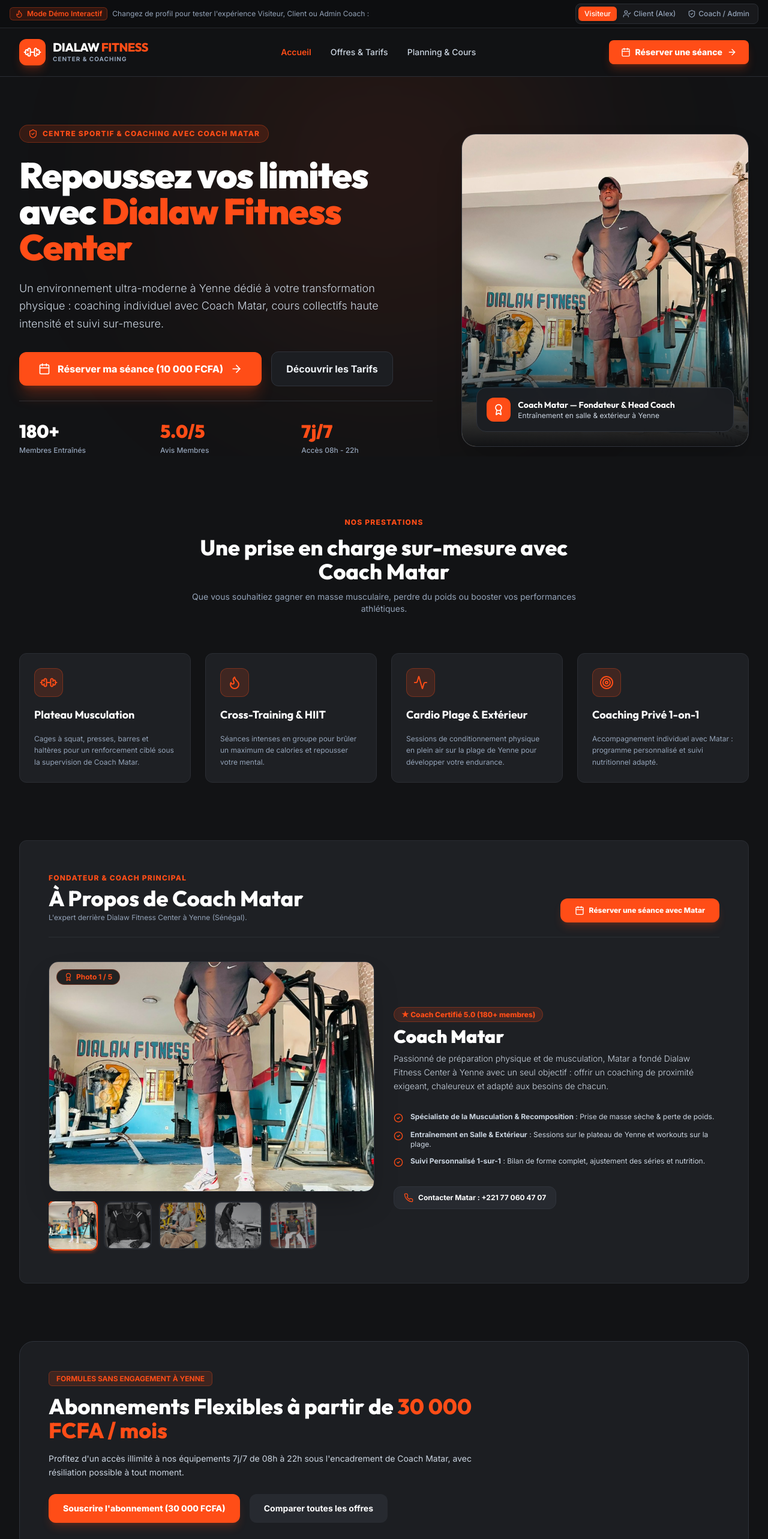
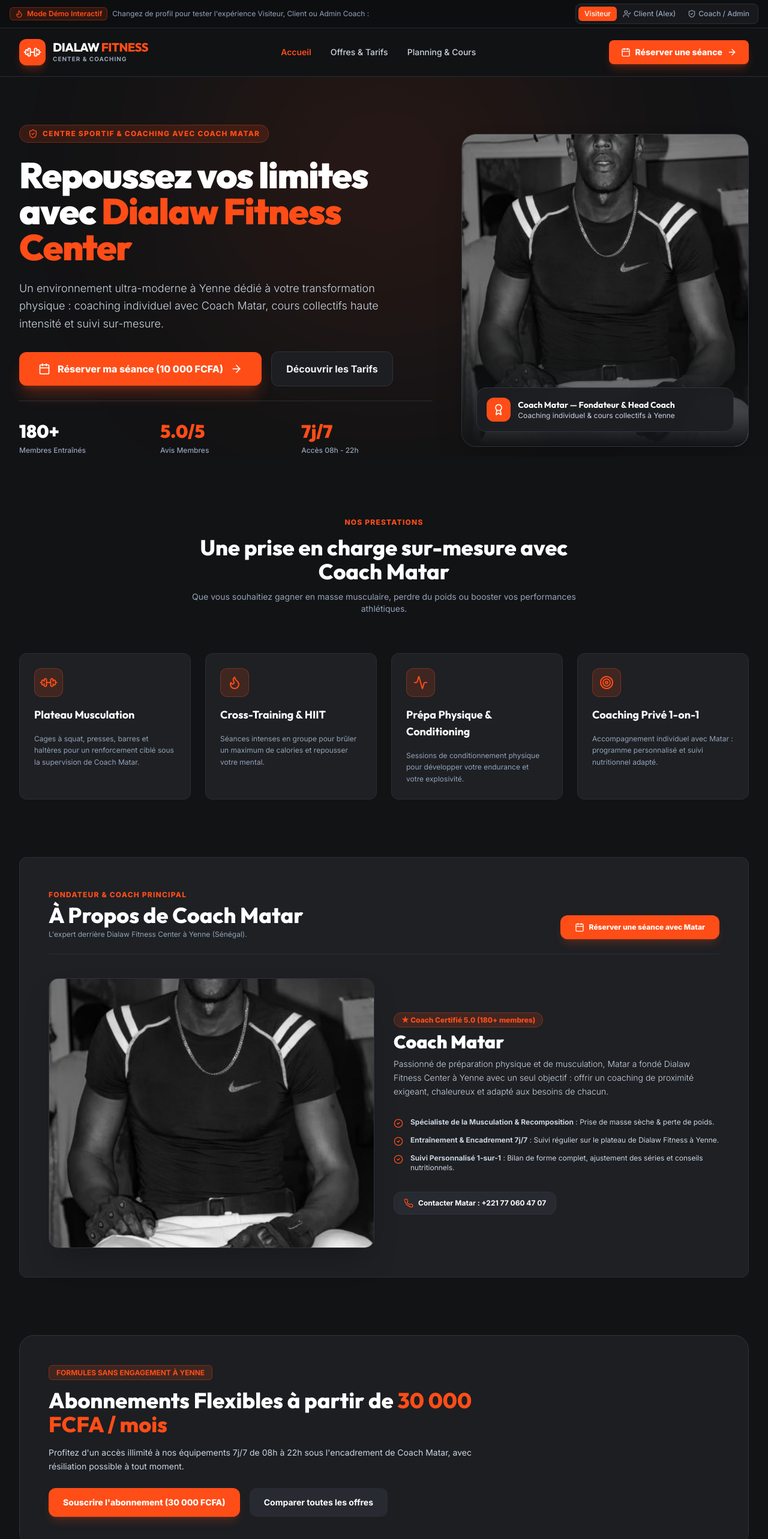
Before and after one commit to papabirane12-wq/Dialaw-fitness-center, a React (Vite) app: page / in a window 1280 px wide. Shown: the top 2566 px of the page at 60% size. Built offline with nearby package versions, Linux system fonts and the light colour scheme; the HTML template or start-up script is replaced by a standard one.

Commit message:
Utiliser_uniquement_la_photo_selectionnee_Coach_Matar

```diff
--- a/src/data/mockData.js
+++ b/src/data/mockData.js
@@ -63,13 +63,9 @@
     specialties: ['Musculation & Force', 'Cross-Training & HIIT', 'Prépa Physique & Conditioning', 'Coaching Privé 1-on-1'],
     experience: 'Expert Certifié — Yenne',
     bio: 'Fondateur et coach unique de Dialaw Fitness Center à Yenne. Matar combine rigueur athlétique, préparation physique et motivation constante pour vous guider vers vos objectifs.',
-    avatar: '/images/coach-matar-3.jpg',
+    avatar: '/images/coach-matar-1.jpg',
     gallery: [
-      '/images/coach-matar-3.jpg',
-      '/images/coach-matar-1.jpg',
-      '/images/coach-matar-4.jpg',
-      '/images/coach-matar-5.jpg',
-      '/images/coach-matar-2.jpg'
+      '/images/coach-matar-1.jpg'
     ],
     rating: 5.0,
     clientsCount: 180
@@ -95,7 +91,7 @@
     time: '09:00 - 10:00',
     spotsTotal: 1,
     spotsLeft: 1,
-    location: 'Plateau Haltérophilie Dialaw Fitness',
+    location: 'Plateau Haltérophilie Dialaw Fitness',
     level: 'Tous niveaux'
   },
   {
@@ -311,7 +307,7 @@
     id: 2,
     name: 'Romain B.',
     role: 'Adepte du Cross-Training',
-    quote: 'Les séances de HIIT et de préparation physique sur la plage avec Matar sont exceptionnelles. On se dépense à fond dans un cadre unique.',
+    quote: 'Les séances de HIIT et de préparation physique avec Matar sont exceptionnelles. On se dépense à fond dans un cadre unique.',
     avatar: 'https://images.unsplash.com/photo-1507003211169-0a1dd7228f2d?w=200&auto=format&fit=crop&q=80',
     stars: 5,
     result: '+15% d\'endurance'
--- a/src/pages/Home.jsx
+++ b/src/pages/Home.jsx
@@ -6,7 +6,6 @@
 export default function Home({ setActivePage }) {
   const { openBookingModal, openCheckoutModal } = useAuth();
   const [openFaqIndex, setOpenFaqIndex] = useState(0);
-  const [activePhotoIndex, setActivePhotoIndex] = useState(0);
 
   const matar = MOCK_COACHES[0];
 
@@ -72,13 +71,13 @@
 
             </div>
 
-            {/* Hero Visual Card — Real Photo of Coach Matar in Dialaw Fitness Gym */}
+            {/* Hero Visual Card — Coach Matar Photo */}
             <div className="lg:col-span-5 relative">
               <div className="relative rounded-3xl overflow-hidden border border-[#2F333B] shadow-2xl group">
                 <img
-                  src="/images/coach-matar-3.jpg"
-                  alt="Coach Matar à Dialaw Fitness Center Yenne"
-                  className="w-full h-[520px] object-cover object-top group-hover:scale-105 transition-transform duration-700"
+                  src="/images/coach-matar-1.jpg"
+                  alt="Coach Matar — Dialaw Fitness Center Yenne"
+                  className="w-full h-[520px] object-cover object-center group-hover:scale-105 transition-transform duration-700"
                 />
                 <div className="absolute inset-0 bg-gradient-to-t from-[#121315] via-transparent to-transparent"></div>
 
@@ -90,7 +89,7 @@
                     </div>
                     <div>
                       <h4 className="font-bold text-white text-sm font-heading">Coach Matar — Fondateur & Head Coach</h4>
-                      <p className="text-xs text-slate-300">Entraînement en salle & extérieur à Yenne</p>
+                      <p className="text-xs text-slate-300">Coaching individuel & cours collectifs à Yenne</p>
                     </div>
                   </div>
                 </div>
@@ -140,9 +139,9 @@
             <div className="w-12 h-12 rounded-xl bg-[#FF4D17]/15 text-[#FF4D17] flex items-center justify-center border border-[#FF4D17]/30">
               <Activity className="w-6 h-6" />
             </div>
-            <h3 className="text-lg font-bold text-white font-heading">Cardio Plage & Extérieur</h3>
+            <h3 className="text-lg font-bold text-white font-heading">Prépa Physique & Conditioning</h3>
             <p className="text-xs text-slate-400 leading-relaxed">
-              Sessions de conditionnement physique en plein air sur la plage de Yenne pour développer votre endurance.
+              Sessions de conditionnement physique pour développer votre endurance et votre explosivité.
             </p>
           </div>
 
@@ -158,7 +157,7 @@
         </div>
       </section>
 
-      {/* COACH MATAR FEATURED GALLERY SECTION */}
+      {/* COACH MATAR FEATURED SECTION (CLEAN SINGLE PHOTO ONLY) */}
       <section className="max-w-7xl mx-auto px-4 sm:px-6 lg:px-8">
         <div className="dark-panel p-8 sm:p-12 rounded-3xl border border-[#2F333B] space-y-10">
 
@@ -183,35 +182,15 @@
             </button>
           </div>
 
-          {/* Gallery Main Spotlight */}
+          {/* Single Photo Spotlight (Rest of gallery removed) */}
           <div className="grid grid-cols-1 lg:grid-cols-12 gap-8 items-center">
-            <div className="lg:col-span-6 space-y-4">
-              <div className="relative rounded-2xl overflow-hidden h-96 border border-[#2F333B] shadow-2xl">
+            <div className="lg:col-span-6">
+              <div className="relative rounded-2xl overflow-hidden h-[450px] border border-[#2F333B] shadow-2xl">
                 <img
-                  src={matar.gallery[activePhotoIndex]}
-                  alt="Coach Matar en entraînement"
-                  className="w-full h-full object-cover transition-all duration-500"
+                  src="/images/coach-matar-1.jpg"
+                  alt="Coach Matar — Dialaw Fitness Center Yenne"
+                  className="w-full h-full object-cover object-center"
                 />
-                <div className="absolute top-3 left-3 bg-[#121315]/90 backdrop-blur px-3 py-1 rounded-full text-xs font-bold text-[#FF4D17] flex items-center gap-1.5 border border-[#FF4D17]/30">
-                  <Award className="w-3.5 h-3.5" /> Photo {activePhotoIndex + 1} / {matar.gallery.length}
-                </div>
-              </div>
-
-              {/* Thumbnails Row */}
-              <div className="flex items-center gap-3 overflow-x-auto pb-2">
-                {matar.gallery.map((img, idx) => (
-                  <button
-                    key={idx}
-                    onClick={() => setActivePhotoIndex(idx)}
-                    className={`relative w-20 h-20 rounded-xl overflow-hidden border-2 shrink-0 transition-all ${
-                      activePhotoIndex === idx
-                        ? 'border-[#FF4D17] scale-105 shadow-md shadow-[#FF4D17]/30'
-                        : 'border-[#2F333B] opacity-60 hover:opacity-100'
-                    }`}
-                  >
-                    <img src={img} alt={`Coach Matar ${idx + 1}`} className="w-full h-full object-cover" />
-                  </button>
-                ))}
               </div>
             </div>
 
@@ -236,11 +215,11 @@
                 </div>
                 <div className="flex items-start gap-3 text-xs text-slate-300">
                   <CheckCircle2 className="w-4 h-4 text-[#FF4D17] shrink-0 mt-0.5" />
-                  <span><strong>Entraînement en Salle & Extérieur</strong> : Sessions sur le plateau de Yenne et workouts sur la plage.</span>
+                  <span><strong>Entraînement & Encadrement 7j/7</strong> : Suivi régulier sur le plateau de Dialaw Fitness à Yenne.</span>
                 </div>
                 <div className="flex items-start gap-3 text-xs text-slate-300">
                   <CheckCircle2 className="w-4 h-4 text-[#FF4D17] shrink-0 mt-0.5" />
-                  <span><strong>Suivi Personnalisé 1-sur-1</strong> : Bilan de forme complet, ajustement des séries et nutrition.</span>
+                  <span><strong>Suivi Personnalisé 1-sur-1</strong> : Bilan de forme complet, ajustement des séries et conseils nutritionnels.</span>
                 </div>
               </div>
 
```
